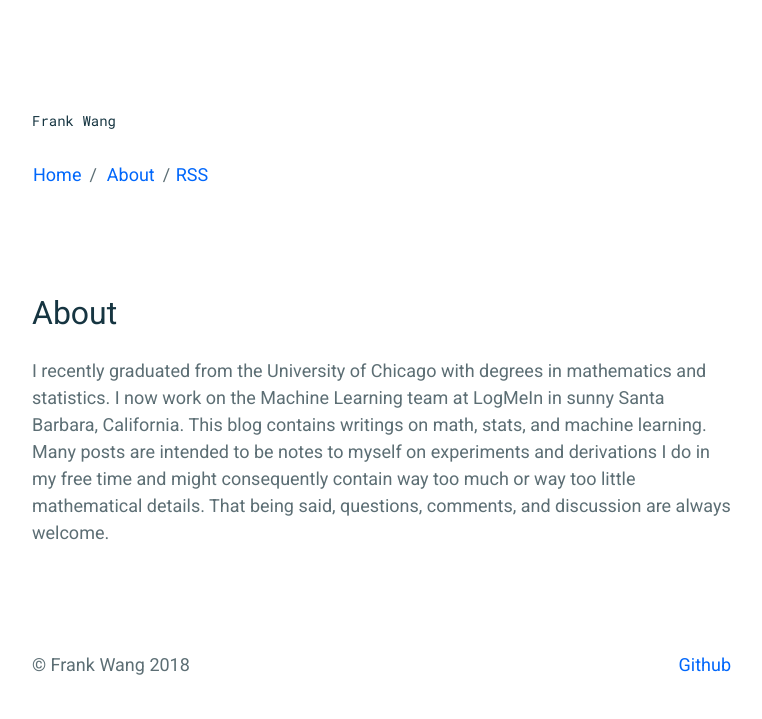
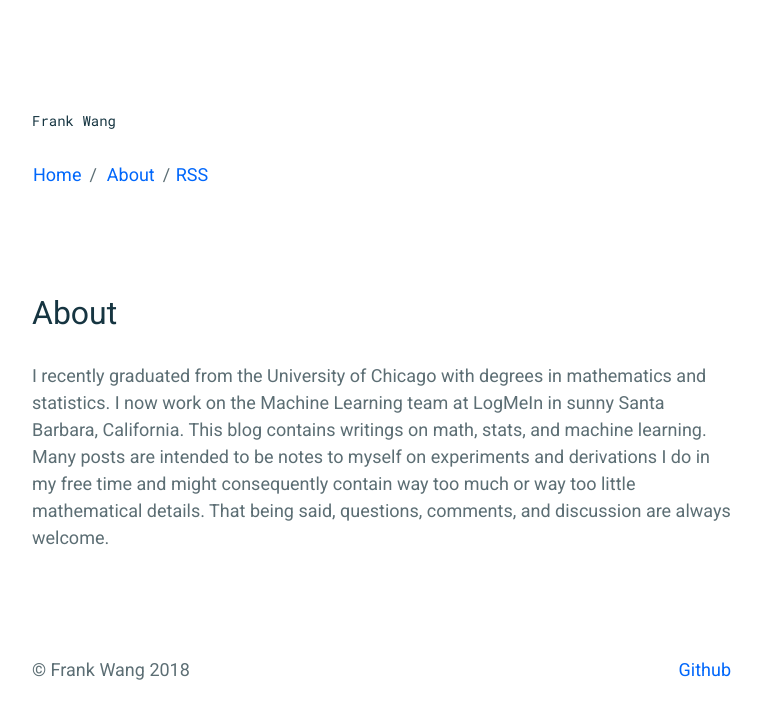
Before and after one commit to frankwang95/frankwang95.github.io, a Jekyll site: the page built from _pages/about.md, in a window 1280 px wide. Shown: the top 719 px of the page, without its empty margins (258-1020 px from the left). Built offline with Jekyll 4.4.1, drawn with Linux system fonts in a browser that asks for light colours.

Commit message:
Added more spacing between title and date

```diff
--- a/_sass/components/_article.scss
+++ b/_sass/components/_article.scss
@@ -30,6 +30,7 @@
 .c-article__title {
     @include fs--heading-1;
     color: $c-base__02;
+    margin-bottom: 0.5rem;
 }
 
 .c-article__time {
```
